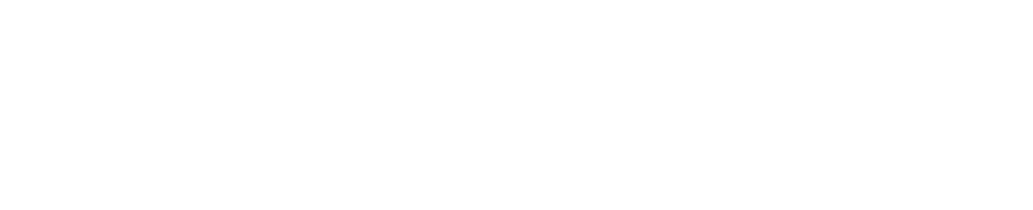
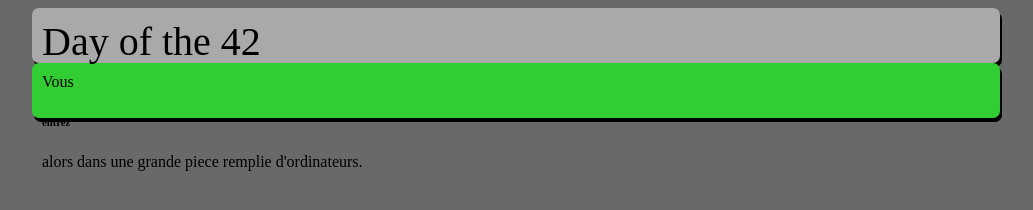
Before and after one commit to offtheradar/web_piscine, a plain HTML site: page day00/ex02/doft.html in a window 1280 px wide. Shown: the whole page, without its empty margins (124-1157 px from the left). Drawn offline with Linux system fonts and the light colour scheme.

Commit message:
added styling for day of 42

```diff
--- a/day00/ex02/doft.css
+++ b/day00/ex02/doft.css
@@ -0,0 +1,24 @@
+body {
+    background-color: #696969;
+}
+
+div.top-box {
+    border-radius: 7px;
+    background: #A9A9A9;
+    padding: 10px;
+    margin: auto;
+    width: 75%;
+    height: 35px;
+    font-size: 40px;
+    box-shadow: 2px 4px;
+}
+
+div.chat-box {
+    border-radius: 7px;
+    background:	#32CD32	;
+    padding: 10px;
+    margin: auto;
+    width: 75%;
+    height: 35px;
+    box-shadow: 2px 4px;
+}
--- a/day00/ex02/doft.html
+++ b/day00/ex02/doft.html
@@ -5,6 +5,12 @@
             <title>Day of the 42</title>
     </head>
     <body>
-
+        <div class="top-box">Day of the 42</div>
+        <div class="left-box"></div>
+        <div class="center-image"></div>
+        <div class="right-box"></div>
+        <div class="chat-box">
+            Vous</h4><h6> entrez</h6> alors dans une grande piece remplie d'ordinateurs.
+        </div>
     </body>
 </html>
```
Also changed, not shown: 1 other file.
